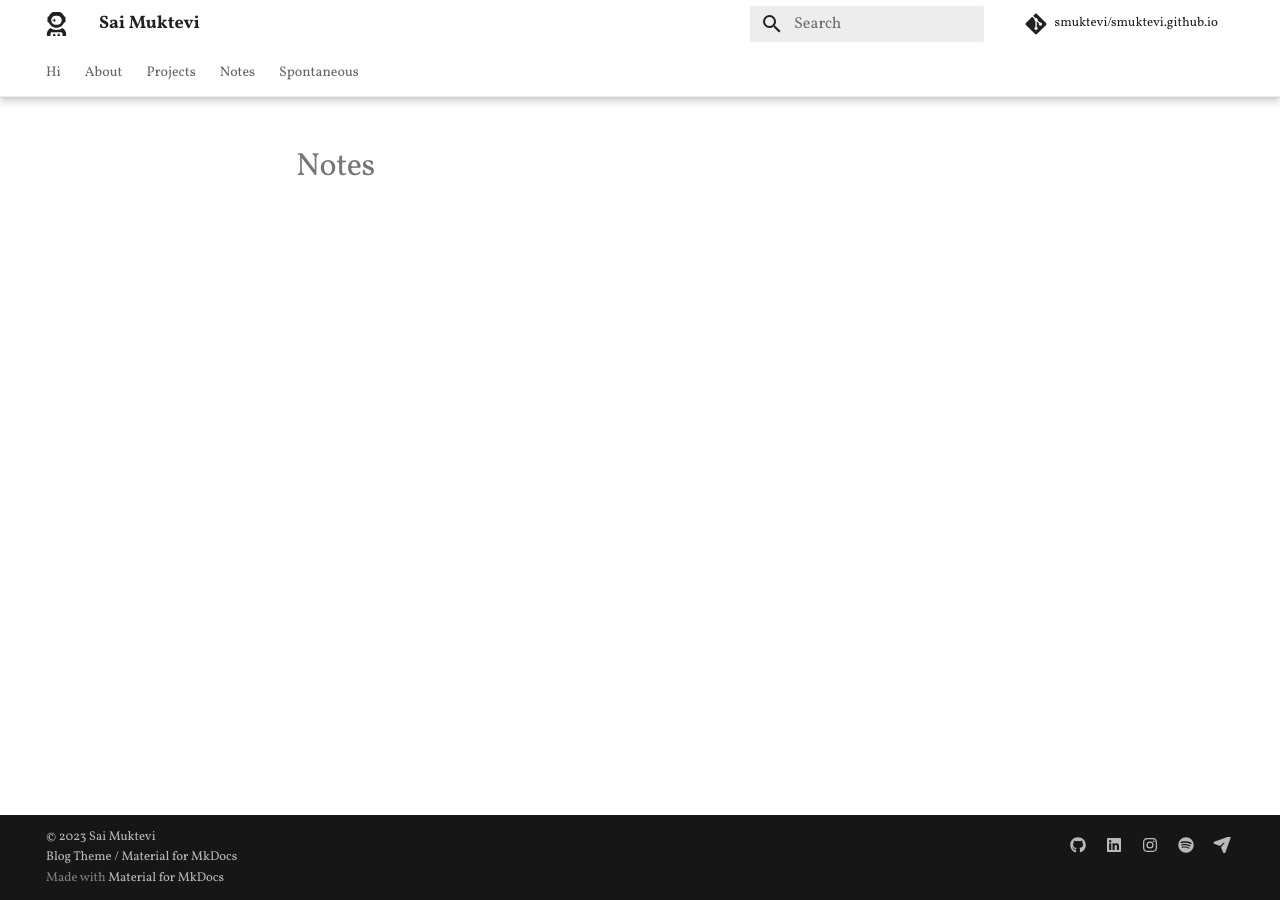
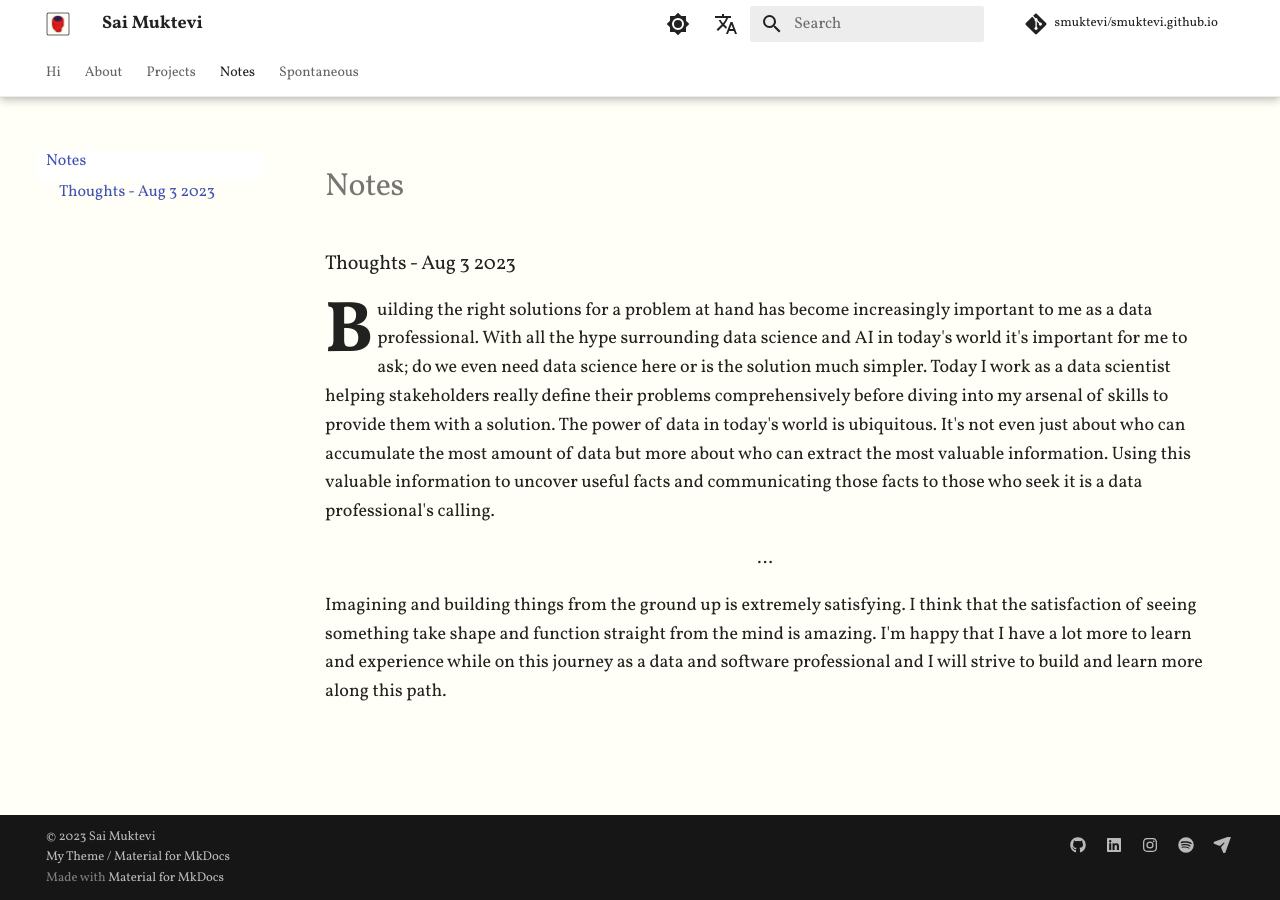
Before and after one commit to smuktevi/smuktevi.github.io, an MkDocs documentation site: the page built from docs/notes/welcome.md, in a window 1280 px wide. Built offline with MkDocs 1.6.1 and Material for MkDocs 9.7.7, drawn with Linux system fonts in a browser that asks for light colours; comment, search, counter and statistics services are not loaded.

```diff
--- a/docs/assets/extra.css
+++ b/docs/assets/extra.css
@@ -1,3 +1,46 @@
+/* Define background colors for light and dark modes */
+:root {
+  --background-light: #fffff8; /* Light mode background color */
+  --background-dark: #333; /* Dark mode background color */
+}
+
+/* Apply background color based on palette mode */
+body[data-md-color-scheme="default"] {
+  background-color: var(--background-light);
+}
+
+body[data-md-color-scheme="dark"] {
+  background-color: var(--background-dark);
+}
+
+/* Increase font size for body text */
+body {
+  font-size: 18px;
+}
+
+/* Increase font size for paragraphs */
+p,
+ul,
+li {
+  font-size: 18px;
+}
+
+/* Increase font size for navigation links */
+nav a {
+  font-size: 16px;
+}
+
+.md-content {
+  max-width: 960px; /* Adjust the max width as needed */
+  margin: 0 auto; /* Center the content horizontally */
+  padding: 20px; /* Add some padding to the content */
+}
+
+/* Hide the title for md_content block
+  .md-content h1 {
+      display: none;
+    } */
+
 /* Custom styles for the Material Design card */
 .material-card {
   display: flex;
@@ -25,6 +68,7 @@
   flex: 1;
 }
 
+/* Add a capitalized first letter */
 .initial-letter::first-letter {
   font-size: 4em;
   font-weight: bold;
@@ -32,27 +76,3 @@
   margin-right: 4px;
   line-height: 1;
 }
-
-.fancy-dots {
-  display: flex;
-  align-items: center;
-  margin: 20px 0;
-}
-
-.dots-container {
-  display: flex;
-  flex: 1;
-  justify-content: center;
-}
-
-.dot {
-  width: 5px;
-  height: 5px;
-  background-color: #333;
-  border-radius: 50%;
-  margin: 0 2px;
-}
-
-p {
-  margin: 0;
-}
--- a/docs/notes/welcome.md
+++ b/docs/notes/welcome.md
@@ -1 +1,12 @@
 # Notes
+
+### Thoughts - Aug 3 2023
+
+<p class="initial-letter">
+<span>B</span>uilding the right solutions for a problem at hand has become increasingly important to me as a data professional. With all the hype surrounding data science and AI in today's world it's important for me to ask; do we even need data science here or is the solution much simpler. Today I work as a data scientist helping stakeholders really define their problems comprehensively before diving into my arsenal of skills to provide them with a solution.
+
+The power of data in today's world is ubiquitous. It's not even just about who can accumulate the most amount of data but more about who can extract the most valuable information. Using this valuable information to uncover useful facts and communicating those facts to those who seek it is a data professional's calling.</p>
+
+<p style="text-align: center;">...</p>
+
+<p>Imagining and building things from the ground up is extremely satisfying. I think that the satisfaction of seeing something take shape and function straight from the mind is amazing. I'm happy that I have a lot more to learn and experience while on this journey as a data and software professional and I will strive to build and learn more along this path. </p>
--- a/mkdocs.yml
+++ b/mkdocs.yml
@@ -1,48 +1,31 @@
 theme:
     name: material
     custom_dir: overrides
-
-    # .
-    # ├─ .icons/                             # Bundled icon sets
-    # ├─ assets/
-    # │  ├─ images/                          # Images and icons
-    # │  ├─ javascripts/                     # JavaScript files
-    # │  └─ stylesheets/                     # Style sheets
-    # ├─ partials/
-    # │  ├─ integrations/                    # Third-party integrations
-    # │  │  ├─ analytics/                    # Analytics integrations
-    # │  │  └─ analytics.html                # Analytics setup
-    # │  ├─ languages/                       # Translation languages
-    # │  ├─ content.html                     # Page content
-    # │  ├─ copyright.html                   # Copyright and theme information
-    # │  ├─ footer.html                      # Footer bar
-    # │  ├─ header.html                      # Header bar
-    # │  ├─ language.html                    # Translation setup
-    # │  ├─ logo.html                        # Logo in header and sidebar
-    # │  ├─ nav.html                         # Main navigation
-    # │  ├─ nav-item.html                    # Main navigation item
-    # │  ├─ palette.html                     # Color palette
-    # │  ├─ search.html                      # Search interface
-    # │  ├─ social.html                      # Social links
-    # │  ├─ source.html                      # Repository information
-    # │  ├─ source-file.html                 # Source file information
-    # │  ├─ tabs.html                        # Tabs navigation
-    # │  ├─ tabs-item.html                   # Tabs navigation item
-    # │  ├─ toc.html                         # Table of contents
-    # │  └─ toc-item.html                    # Table of contents item
-    # ├─ 404.html                            # 404 error page
-    # ├─ base.html                           # Base template
-    # └─ main.html                           # Default page
+    show_title: false
+    logo: images/profile_logo.png
+    favicon: images/V.png
 
     palette:
-      primary: white
-      accent: deep orange
+      # Palette toggle for light mode
+      - scheme: default
+        toggle:
+          icon: material/brightness-7
+          name: Switch to dark mode
+        primary: white
+        accent: deep orange
+
+      # Palette toggle for dark mode
+      - scheme: slate
+        toggle:
+          icon: material/brightness-4
+          name: Switch to light mode
+        primary: indigo
+        accent: purple
+
     font:
       text: Vollkorn
       code: Roboto Mono
-    icon:
-      logo: fontawesome/solid/user-astronaut
-      favicon: fontawesome/solid/user-astronaut #make a custom favicon.png later
+
     features:
       #navigation
       # - navigation.instant # some features may not work properly with XHR
@@ -79,10 +62,18 @@ repo_name: smuktevi/smuktevi.github.io
 
 copyright: >
   &copy; 2023 Sai Muktevi<br>
-  <a href="https://github.com/smuktevi/smuktevi.github.io">Blog Theme</a> /
+  <a href="https://github.com/smuktevi/smuktevi.github.io">My Theme</a> /
   <a href="https://squidfunk.github.io/mkdocs-material/">Material for MkDocs</a>
 
 extra:
+  alternate:
+    - name: English
+      link: /en/
+      lang: en
+    - name: Telugu
+      link: /te/
+      lang: te
+
   social:
     - icon: fontawesome/brands/github
       link: https://github.com/smuktevi
@@ -106,7 +97,7 @@ extra:
   # MkDocs integrates with google analytics
   analytics:
     provider: google
-    roperty: G-XXXXXXXXXX or UA-XXXXXXXX-X
+    property: G-326WVY8NM6
 
   consent:
     title: 🍪 Cookie Consent
@@ -127,6 +118,7 @@ extra_javascript:
 plugins:
   - search # built-in search must be always activated
   # - awesome-pages
+  - social
 
 markdown_extensions:
   - attr_list
@@ -136,5 +128,5 @@ nav:
   - Hi: 'index.md'
   - About: 'about.md'
   - Projects: 'projects/welcome.md'
-  - Notes: 'overrides/404.html'
-  - Spontaneous: 'overrides/404.html' #'random.md'
+  - Notes: 'notes/welcome.md'
+  - Spontaneous: '/overrides/404.html' #'random.md'
```
Also changed, not shown: README.md (+12 -5 lines), docs/about.md (+2 -13 lines), docs/assets/extra_old.css (added, +66 -0 lines), docs/projects/welcome.md (+7 -0 lines), docs/images/V.png (added), docs/images/profile_logo.png (added), site/404.html, site/about/index.html, site/assets/extra.css, site/index.html, site/notes/welcome/index.html, site/projects/welcome/index.html, site/random/index.html, site/search/search_index.json, 1 other file.
